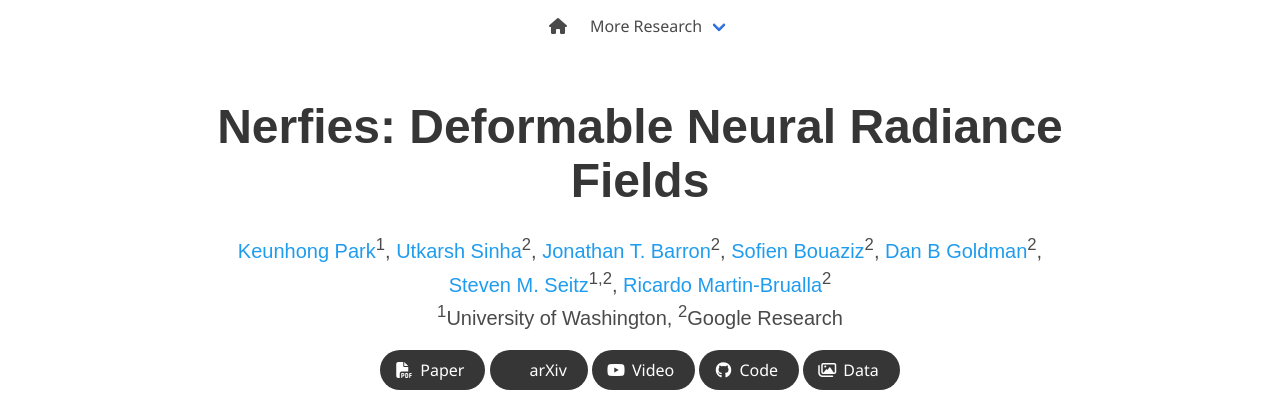
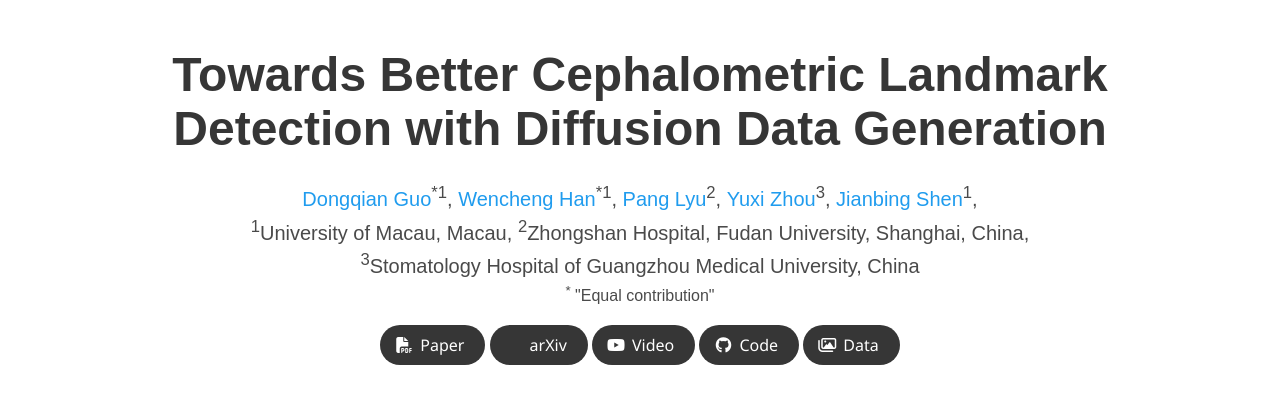
Before and after one commit to um-lab/cepha-generation, a plain HTML site: page docs/index.html in a window 1280 px wide. Shown: the top 408 px of the page. Drawn offline with nearby package versions, Linux system fonts and the light colour scheme; some icons are missing; a web font is replaced by a local one.

Commit message:
modify the title and authors infomation in the index.html

```diff
--- a/docs/index.html
+++ b/docs/index.html
@@ -3,13 +3,13 @@
 <head>
   <meta charset="utf-8">
   <meta name="description"
-        content="Deformable Neural Radiance Fields creates free-viewpoint portraits (nerfies) from casually captured videos.">
-  <meta name="keywords" content="Nerfies, D-NeRF, NeRF">
+        content="Towards Better Cephalometric Landmark Detection with Diffusion Data Generation.">
+  <meta name="keywords" content="Landmark Detection, Cephalometric X-ray, Diffusion, Anatomy-Informed Topology, Data Generation">
   <meta name="viewport" content="width=device-width, initial-scale=1">
-  <title>Nerfies: Deformable Neural Radiance Fields</title>
+  <title>Towards Better Cephalometric Landmark Detection with Diffusion Data Generation</title>
 
   <!-- Global site tag (gtag.js) - Google Analytics -->
-  <script async src="https://www.googletagmanager.com/gtag/js?id=G-PYVRSFMDRL"></script>
+  <!-- <script async src="https://www.googletagmanager.com/gtag/js?id=G-PYVRSFMDRL"></script> -->
   <script>
     window.dataLayer = window.dataLayer || [];
 
@@ -42,7 +42,7 @@
 </head>
 <body>
 
-<nav class="navbar" role="navigation" aria-label="main navigation">
+<!-- <nav class="navbar" role="navigation" aria-label="main navigation">
   <div class="navbar-brand">
     <a role="button" class="navbar-burger" aria-label="menu" aria-expanded="false">
       <span aria-hidden="true"></span>
@@ -52,7 +52,7 @@
   </div>
   <div class="navbar-menu">
     <div class="navbar-start" style="flex-grow: 1; justify-content: center;">
-      <a class="navbar-item" href="https://keunhong.com">
+      <a class="navbar-item" href="https://scholar.google.com/citations?hl=zh-CN&user=hGZueIUAAAAJ">
       <span class="icon">
           <i class="fas fa-home"></i>
       </span>
@@ -80,7 +80,7 @@
     </div>
 
   </div>
-</nav>
+</nav> -->
 
 
 <section class="hero">
@@ -88,33 +88,36 @@
     <div class="container is-max-desktop">
       <div class="columns is-centered">
         <div class="column has-text-centered">
-          <h1 class="title is-1 publication-title">Nerfies: Deformable Neural Radiance Fields</h1>
+          <h1 class="title is-1 publication-title">Towards Better Cephalometric Landmark Detection with Diffusion Data Generation</h1>
           <div class="is-size-5 publication-authors">
             <span class="author-block">
-              <a href="https://keunhong.com">Keunhong Park</a><sup>1</sup>,</span>
+              <a href="">Dongqian Guo</a><sup>*1</sup>,</span>
             <span class="author-block">
-              <a href="https://utkarshsinha.com">Utkarsh Sinha</a><sup>2</sup>,</span>
+              <a href="https://scholar.google.com/citations?user=hGZueIUAAAAJ">Wencheng Han</a><sup>*1</sup>,</span>
             <span class="author-block">
-              <a href="https://jonbarron.info">Jonathan T. Barron</a><sup>2</sup>,
+              <a href="">Pang Lyu</a><sup>2</sup>,
             </span>
             <span class="author-block">
-              <a href="http://sofienbouaziz.com">Sofien Bouaziz</a><sup>2</sup>,
+              <a href="">Yuxi Zhou</a><sup>3</sup>,
             </span>
             <span class="author-block">
-              <a href="https://www.danbgoldman.com">Dan B Goldman</a><sup>2</sup>,
-            </span>
-            <span class="author-block">
-              <a href="https://homes.cs.washington.edu/~seitz/">Steven M. Seitz</a><sup>1,2</sup>,
-            </span>
-            <span class="author-block">
-              <a href="http://www.ricardomartinbrualla.com">Ricardo Martin-Brualla</a><sup>2</sup>
+              <a href="https://scholar.google.com/citations?user=_Q3NTToAAAAJ">Jianbing Shen</a><sup>1</sup>,
             </span>
           </div>
 
           <div class="is-size-5 publication-authors">
-            <span class="author-block"><sup>1</sup>University of Washington,</span>
-            <span class="author-block"><sup>2</sup>Google Research</span>
+            <span class="author-block"><sup>1</sup>University of Macau, Macau,</span>
+            <span class="author-block"><sup>2</sup>Zhongshan Hospital, Fudan University, Shanghai, China,</span>
+            <span class="author-block"><sup>3</sup>Stomatology Hospital of Guangzhou Medical University, China</span>
           </div>
+
+        <div class="is-size-8 publication-authors">
+          <span class="author-block">
+            <sup>*</sup>
+            "Equal contribution"
+          </span>
+
+        </div>
 
           <div class="column has-text-centered">
             <div class="publication-links">
```
